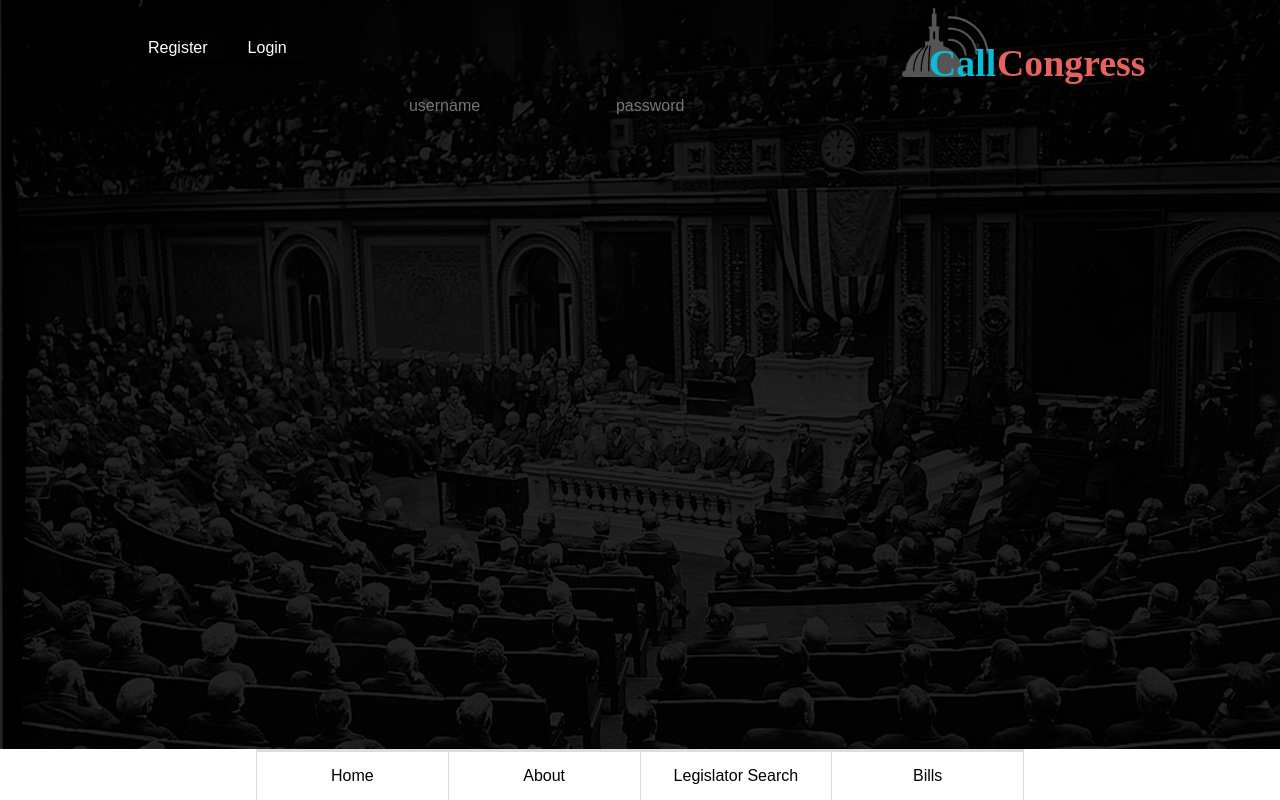
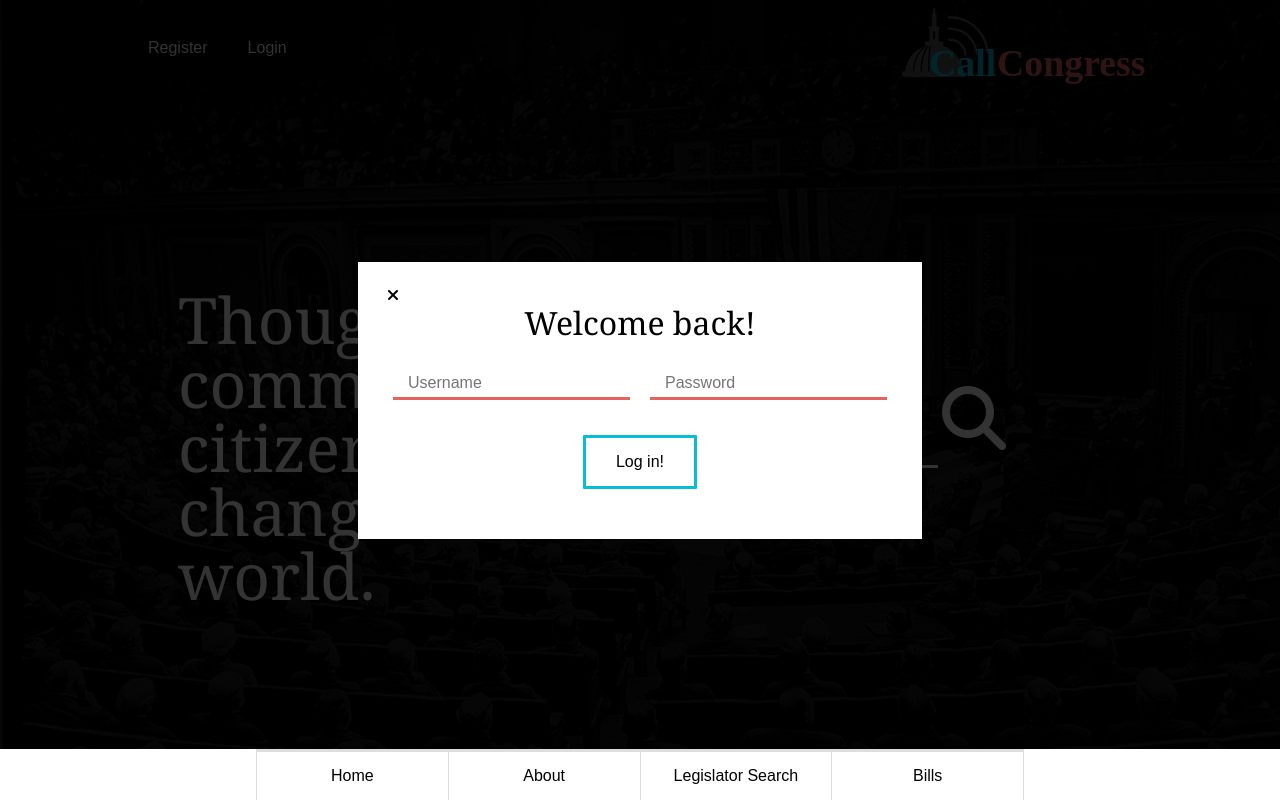
Before and after one commit to jlr7245/call_congress, a React (Create React App) app in the folder client/: page /login in a window 1280 px wide. Built offline with nearby package versions, Linux system fonts and the light colour scheme.

Commit message:
registration, about, home, search styled

```diff
--- a/client/src/App.css
+++ b/client/src/App.css
@@ -39,7 +39,8 @@
 
 #root {
   background-image: url("../public/media/dkbg.jpg");
-  background-size: cover; }
+  background-size: cover;
+  background-attachment: fixed; }
 
 .container {
   display: flex;
@@ -70,6 +71,10 @@ nav .toplinks ul li a:hover {
 
 footer {
   padding: 0 20vw;
+  position: fixed;
+  bottom: 0;
+  left: 0;
+  right: 0;
   background-color: white;
   box-sizing: border-box; }
 
@@ -172,14 +177,91 @@ footer .footer-nav li a:hover {
   font-size: 0.8em;
   margin: 15px; }
 
+.overlay {
+  display: flex;
+  position: absolute;
+  top: 0;
+  bottom: 0;
+  left: 0;
+  right: 0;
+  background-color: rgba(0, 0, 0, 0.8);
+  align-items: center;
+  justify-content: center; }
+
+.overlay .formcontainer {
+  position: relative;
+  display: flex;
+  background-color: white;
+  padding: 25px; }
+
+.overlay .formcontainer .close {
+  position: absolute; }
+
+.overlay .formcontainer .login-form h1, .overlay .formcontainer .regform h1 {
+  font-family: "warnock-pro-display", Georgia, "Times New Roman", Times, serif;
+  text-align: center;
+  font-size: 2em;
+  padding: 20px 0; }
+
+.overlay .formcontainer .login-form form div, .overlay .formcontainer .regform form div {
+  display: flex; }
+
+@media screen and (max-width: 1000px) {
+  .overlay .formcontainer .login-form form div, .overlay .formcontainer .regform form div {
+    flex-direction: column; } }
+
+.overlay .formcontainer .login-form form div input, .overlay .formcontainer .regform form div input {
+  border-bottom: 3px solid #E6625E;
+  padding: 5px 15px;
+  margin: 10px;
+  transition: 0.2s; }
+
+.overlay .formcontainer .login-form form div input:focus, .overlay .formcontainer .regform form div input:focus {
+  border-bottom: 3px solid #0BBCD6;
+  transition: 0.2s; }
+
+.overlay .formcontainer .login-form form .submitb, .overlay .formcontainer .regform form .submitb {
+  border: 3px solid #0BBCD6;
+  border-radius: 1px;
+  cursor: pointer;
+  display: block;
+  margin: 25px auto;
+  padding: 15px 30px;
+  transition: 0.2s all; }
+
+.overlay .formcontainer .login-form form .submitb:hover, .overlay .formcontainer .regform form .submitb:hover {
+  background-color: #0BBCD6;
+  transition: 0.2s all; }
+
+.overlay .formcontainer .regform .waiting {
+  display: block;
+  text-align: center;
+  font-family: "warnock-pro-display", Georgia, "Times New Roman", Times, serif;
+  font-style: oblique;
+  margin: 15px auto 25px; }
+
+.about {
+  background-color: white;
+  padding: 50px;
+  max-width: 60vw;
+  margin: 150px auto;
+  box-sizing: border-box; }
+
+.about p {
+  font-size: 1.5em;
+  line-height: 1.5em;
+  padding: 15px 0; }
+
+.about h1 {
+  font-size: 3em;
+  font-family: "warnock-pro-display", Georgia, "Times New Roman", Times, serif; }
+
 .shortlegs {
   display: flex;
   flex-direction: row;
   flex-wrap: wrap;
   max-width: 1100px;
-  margin-bottom: 100px;
-  max-height: 700px;
-  overflow-y: scroll; }
+  margin-bottom: 100px; }
 
 .shortlegs ul {
   display: flex;
@@ -209,6 +291,15 @@ footer .footer-nav li a:hover {
   padding: 2px 5px;
   text-transform: uppercase;
   font-size: 0.8em; }
+
+.addprompt {
+  font-size: 0.7em;
+  font-family: "warnock-pro-display", Georgia, "Times New Roman", Times, serif;
+  font-style: oblique; }
+
+.addprompt a {
+  text-decoration: underline;
+  color: #ccc; }
 
 .shrtphn {
   display: flex;
--- a/client/src/App.jsx
+++ b/client/src/App.jsx
@@ -10,6 +10,7 @@ import Auth from './pages/Auth';
 import Dash from './pages/Dash';
 import Search from './pages/Search';
 import Bills from './pages/Bills';
+import About from './pages/About';
 
 import Nav from './app-partials/Nav';
 import Footer from './app-partials/Footer';
@@ -17,8 +18,8 @@ import Footer from './app-partials/Footer';
 
 export default class Root extends React.Component {
 
-  constructor(props) {
-    super(props);
+  constructor() {
+    super();
 
     // bind
     this.handleLogin = this.handleLogin.bind(this);
@@ -63,15 +64,15 @@ export default class Root extends React.Component {
     e.target.reset();
   }
 
-  handleRegister(e) {
+  handleRegister(e, st, dst) {
     e.preventDefault();
     axios.post('/api/auth/register', {
         name: e.target.name.value,
         username: e.target.username.value,
         email: e.target.email.value,
         password: e.target.password.value,
-        state: e.target.state.value,
-        district: e.target.district.value
+        state: st,
+        district: dst
       }).then((res) => {
         console.log(res.data);
         if (res.data.auth) {
@@ -130,12 +131,13 @@ export default class Root extends React.Component {
               <Route exact
                 path='/'
                 render={(props) => <Home
-                  name={this.props.name}
+                  authRoute={false}
               />} />
 
               <Route
                 path='/login'
-                render={() => ( this.state.auth ? <Redirect push to='/dashboard' /> : <Auth
+                render={() => ( this.state.auth ? <Redirect push to='/dashboard' /> : <Home
+                  authRoute={true}
                   stage='login'
                   handleLogin={this.handleLogin}
                   handleRegister={this.handleRegister}
@@ -143,7 +145,8 @@ export default class Root extends React.Component {
 
               <Route
                 path='/register'
-                render={() => ( this.state.auth ? <Redirect push to='/dashboard' /> : <Auth
+                render={() => ( this.state.auth ? <Redirect push to='/dashboard' /> : <Home
+                  authRoute={true}
                   stage='register'
                   handleLogin={this.handleLogin}
                   handleRegister={this.handleRegister}
@@ -173,6 +176,12 @@ export default class Root extends React.Component {
                   auth={this.state.auth}
                 />}
               />
+
+              <Route
+                path='/about'
+                render={() => <About />}
+              />
+
             </Switch>
             </div>
             <Footer />
--- a/client/src/App.scss
+++ b/client/src/App.scss
@@ -42,6 +42,10 @@ $wnp: 'warnock-pro-display', Georgia, 'Times New Roman', Times, serif;
   border-radius: $rad;
 }
 
+@mixin tns($time) {
+  transition: $time;
+}
+
 //==== extendables
 
 
@@ -66,6 +70,7 @@ $wnp: 'warnock-pro-display', Georgia, 'Times New Roman', Times, serif;
 #root {
   background-image: url('../public/media/dkbg.jpg');
   background-size:cover;
+  background-attachment: fixed;
 }
 
 .container {
@@ -105,6 +110,10 @@ nav {
 
 footer {
   padding: 0 20vw;
+  position: fixed;
+  bottom: 0;
+  left: 0;
+  right: 0;
   @include backgroundset(white);
   box-sizing: border-box;
   @media screen and (max-width: 1000px) {
@@ -218,6 +227,95 @@ font-size: 0.8em;
 margin: 15px;
 }
 
+//============== AUTH & MODAL
+
+.overlay {
+  display: flex;
+  position: absolute;
+  top: 0;
+  bottom: 0;
+  left: 0;
+  right: 0;
+  background-color: rgba(0,0,0,0.8);
+  align-items: center;
+  justify-content: center;
+  .formcontainer {
+    position: relative;
+    .close {
+      position: absolute;
+    }
+    display: flex;
+    background-color: white;
+    padding: 25px;
+    .login-form, .regform {
+      h1 {
+        font-family: $wnp;
+        text-align: center;
+        font-size: 2em;
+        padding: 20px 0;
+      }
+      form {
+        div {
+          display: flex;
+          @media screen and (max-width: 1000px) {
+            flex-direction: column;
+          }
+          input {
+            border-bottom: 3px solid $red;
+            padding: 5px 15px;
+            margin: 10px;
+            @include tns(0.2s);
+            &:focus {
+              border-bottom: 3px solid $blue;
+              @include tns(0.2s);
+            }
+          }
+        }
+        .submitb {
+          @include borderset($blue, 1px, 3px);
+          cursor: pointer;
+          display: block;
+          margin: 25px auto;
+          padding: 15px 30px;
+          transition: 0.2s all;
+          &:hover {
+            @include backgroundset($blue);
+            transition: 0.2s all;
+          }
+        }
+      }
+    }
+    .regform {
+      .waiting {
+        display: block;
+        text-align: center;
+        font-family: $wnp;
+        font-style: oblique;
+        margin: 15px auto 25px;
+      }
+    }
+  }
+}
+
+
+//============== ABOUT
+
+.about {
+  @include backgroundset(white);
+  padding: 50px;
+  max-width: 60vw;
+  margin: 150px auto;
+  box-sizing: border-box;
+  p {
+    font-size: 1.5em;
+    line-height: 1.5em;
+    padding: 15px 0;
+  }
+  h1 {
+    font-size: 3em;
+    font-family: $wnp;
+  }
+}
 
 
 //============== SEARCH
@@ -228,8 +326,6 @@ margin: 15px;
   flex-wrap:wrap;
   max-width:1100px;
   margin-bottom: 100px;
-  max-height: 700px;
-  overflow-y:scroll;
 }
 .shortlegs ul {
   display: flex;
@@ -260,6 +356,16 @@ margin: 15px;
   padding: 2px 5px;
   text-transform:uppercase;
   font-size:0.8em;
+}
+
+.addprompt {
+  font-size: 0.7em;
+  font-family: $wnp;
+  font-style: oblique;
+  a {
+    text-decoration: underline;
+    color: #ccc;
+  }
 }
 
 .shrtphn {
--- /dev/null
+++ b/client/src/pages/About.jsx
@@ -0,0 +1,18 @@
+import React from 'react';
+
+ const About = () => {
+
+    return (
+      <article className='about'>
+        <div className='top'>
+          <h1>About CallCongress</h1>
+        </div>
+        <div className='content'>
+          <p>CallCongress.how has been a project of mine for some time. Initially envisioned as a static site serving up phone scripts to make calling congresspeople easier for those who may not be at their most eloquent on the phone, it's evolved over time into a tool that can be used to build political momentum, keep voters informed about their legislators' activity, and bring like-minded people together.</p>
+          <p>In the far future, my vision for CallCongress.how includes a national network of people working to provide information on local politics in real time.</p>
+        </div>
+      </article>
+    )
+}
+
+export default About;
--- a/client/src/pages/Auth.jsx
+++ b/client/src/pages/Auth.jsx
@@ -1,7 +1,9 @@
 import React from 'react';
+import { Redirect } from 'react-router-dom';
 
 import Login from './page-partials/Login';
 import Register from './page-partials/Register';
+//import Home from './Home';
 
 class Auth extends React.Component {
   constructor(props) {
@@ -22,9 +24,12 @@ class Auth extends React.Component {
 
   render() {
     return (
-      <div>
-        {this.whichStage()}
-      </div>
+        <div className='overlay'>
+          <div className='formcontainer'>
+            <span className='close' /*onClick={() => this.props.closeModal()}*/><i className='fa fa-times fa-fw'></i></span>
+            {this.whichStage()}
+          </div>
+        </div>
     )
   }
 }
--- a/client/src/pages/Home.jsx
+++ b/client/src/pages/Home.jsx
@@ -1,8 +1,10 @@
 import React from 'react';
 
+import Auth from './Auth';
+
 class Home extends React.Component {
-  constructor() {
-    super();
+  constructor(props) {
+    super(props);
     this.inspirationalQuotes=[
     'Decisions are made by those who show up.',
     'The voice of the people cannot be silenced.',
@@ -11,15 +13,16 @@ class Home extends React.Component {
     'Thoughtful & committed citizens can change the world.'
     ]
     this.state = {
+      authRoute: this.props.authRoute,
       currentQuote: ''
     };
     this.componentDidMount = this.componentDidMount.bind(this);
+    //this.closeModal = this.closeModal.bind(this);
   }
 
   componentDidMount() {
     this.setState({ currentQuote: this.inspirationalQuotes[Math.floor(Math.random() * this.inspirationalQuotes.length)] });
   }
-
 
   render() {
     return (
@@ -33,6 +36,7 @@ class Home extends React.Component {
             <p className='ziplabel'>Please enter your zip code to get started.</p>
           </form>
         </div>
+        { this.state.authRoute ? <Auth closeModal={this.props.closeModal} stage={this.props.stage} /> : '' }
       </div>
     )
   }
--- a/client/src/pages/page-partials/Login.jsx
+++ b/client/src/pages/page-partials/Login.jsx
@@ -6,10 +6,13 @@ class Login extends React.Component {
   render() {
     return (
       <div className='login-form'>
+        <h1>Welcome back!</h1>
         <form onSubmit={(e) => this.props.handleLogin(e)}>
-          <input type='text' required name='username' placeholder='username' />
-          <input type='password' required name='password' placeholder='password' />
-          <input type='submit' value='Log in!' />
+          <div>
+            <input type='text' required name='username' placeholder='Username' />
+            <input type='password' required name='password' placeholder='Password' />
+          </div>
+          <input className='submitb' type='submit' value='Log in!' />
         </form>
       </div>
     )
--- a/client/src/pages/page-partials/Register.jsx
+++ b/client/src/pages/page-partials/Register.jsx
@@ -71,16 +71,19 @@ class Register extends React.Component {
   render() {
 
     return (
-      <div>
-        {(this.state.resultpicker) ? this.districtPicker(this.state.resArray) : ''}
-        <form onSubmit={(e) => this.props.handleRegister(e)}>
-          <input type='text' name='name' placeholder='name' required />
-          <input type='text' name='username' placeholder='username' required />
-          <input type='email' name='email' placeholder='email' required />
-          <input type='password' name='password' placeholder='password' required />
-          <input type='text' name='state' defaultValue={this.state.st} required />
-          <input type='text' name='district' defaultValue={this.state.dst} required />
-          <input type='submit' value='Register!' />
+      <div className='regform'>
+        <h1>Thanks for joining CallCongress!</h1>
+        {(this.state.resultpicker) ? this.districtPicker(this.state.resArray) : <span className='waiting'>We're finding your location... please be patient</span>}
+        <form onSubmit={(e) => this.props.handleRegister(e, this.state.st, this.state.dst)}>
+          <div>
+            <input type='text' name='name' placeholder='name' required />
+            <input type='email' name='email' placeholder='email' required />
+          </div>
+          <div>
+            <input type='text' name='username' placeholder='username' required />
+            <input type='password' name='password' placeholder='password' required />
+          </div>
+          <input className='submitb' type='submit' value='Register!' />
         </form>
       </div>
     )
--- a/client/src/pages/search-partials/ShortLegislator.jsx
+++ b/client/src/pages/search-partials/ShortLegislator.jsx
@@ -1,4 +1,5 @@
 import React from 'react';
+import { Link } from 'react-router-dom';
 
 class ShortLegislator extends React.Component {
   constructor() {
@@ -32,7 +33,7 @@ class ShortLegislator extends React.Component {
         </div>
         <div className='contact'>
           <h2 className='shrtphn'><i className='fa fa-phone fa-2x'></i> <span>{legislator.phone}</span></h2>
-          {(this.props.auth) ? <button onClick={() => (this.props.addToWatched('leg', legislator.bioguide_id))}>Add to watchlist</button> : 'not logged in'}
+          {(this.props.auth) ? <button onClick={() => (this.props.addToWatched('leg', legislator.bioguide_id))}>Add to watchlist</button> : <span className='addprompt'><Link className={legislator.party} to='/login'>Sign in</Link> to add {legislator.first_name} {legislator.last_name} to your dashboard.</span>}
         </div>
       </article>
       )
```
Also changed, not shown: client/src/app-partials/Nav.jsx (+4 -4 lines), 2 other files (tests, documents, lock files or other folders).
